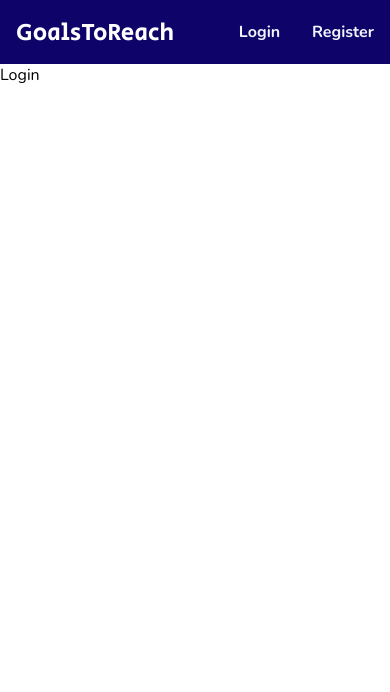
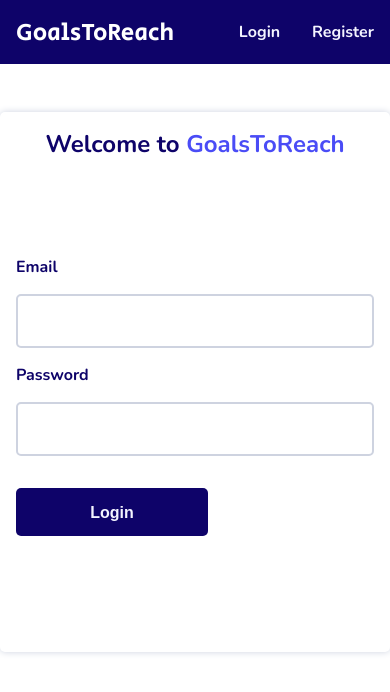
Before and after one commit to brindashree/GoalsToReach, a React (Create React App) app in the folder frontend/: page /login in a window 390 px wide. Shown: the top 692 px of the page. Built offline with nearby package versions, Linux system fonts and the light colour scheme; some icons are missing.

Commit message:
feat(login-register): responsive ui

```diff
--- a/frontend/package.json
+++ b/frontend/package.json
@@ -7,7 +7,7 @@
     "@testing-library/jest-dom": "^4.2.4",
     "@testing-library/react": "^9.5.0",
     "@testing-library/user-event": "^7.2.1",
-    "antd": "^4.19.2",
+    "antd": "^4.10.2",
     "feather-icons-react": "^0.5.0",
     "react": "^17.0.2",
     "react-dom": "^17.0.2",
--- a/frontend/src/pages/Login.js
+++ b/frontend/src/pages/Login.js
@@ -1,8 +1,125 @@
-import { Layout } from "antd";
 import styled from "styled-components";
+import { Form, Button } from "antd";
+import goalImage from "../assets/goal.jpg";
+import colors from "../themes/colors";
 
+const ImageContainer = styled.div`
+	width: 50%;
+	img {
+		width: 100%;
+		height: 100%;
+	}
+	@media only screen and (max-width: 600px) {
+		display: none;
+	}
+`;
+const MainContainer = styled.div`
+	display: flex;
+	width: 900px;
+	margin: 4rem auto;
+	box-shadow: 0 0 7px #ced3e0;
+	height: 540px;
+	border-radius: 5px;
+	@media only screen and (max-width: 600px) {
+		flex-direction: column;
+		width: 100%;
+		margin: 3rem 0;
+	}
+`;
+const FormContainer = styled.div`
+	width: 50%;
+	.ant-form {
+		padding: 2rem;
+		margin: 4rem 0;
+	}
+
+	.ant-form-item-explain-error {
+		color: ${colors.alertRed};
+	}
+	@media only screen and (max-width: 600px) {
+		width: 100%;
+		.ant-form {
+			padding: 1rem;
+		}
+	}
+`;
+const FormItem = styled(Form.Item)`
+	&& {
+		margin: 1rem 0;
+		.ant-form-item-label {
+			margin-bottom: 1rem;
+			font-weight: 700;
+			color: ${colors.logoDarkBlue};
+		}
+	}
+`;
+const StyledHeader = styled.p`
+	font-size: 1.5rem;
+	text-align: center;
+	font-weight: 700;
+	margin: 1rem;
+	color: ${colors.logoDarkBlue};
+	span {
+		color: ${colors.logoLightBlue};
+	}
+`;
+const StyledInput = styled.input`
+	padding-left: 1rem;
+	border: 2px solid #ced3e0;
+	border-radius: 5px;
+	outline: none;
+	height: 3rem;
+	font-size: 1.25rem;
+	transition: all 0.2s;
+	width: -webkit-fill-available;
+	&:focus {
+		border: 2px solid ${colors.darkBlue};
+	}
+`;
+const CustomButton = styled(Button)`
+	padding: 1rem;
+	margin-top: 1rem;
+	color: ${colors.white};
+	background-color: ${colors.logoDarkBlue};
+	border: none;
+	height: 3rem;
+	min-width: 12rem;
+	font-size: 1rem;
+	font-weight: 700;
+	border-radius: 5px;
+	align-self: center;
+	cursor: pointer;
+`;
 function Login() {
-	return <div>Login</div>;
+	return (
+		<MainContainer>
+			<FormContainer>
+				<StyledHeader>
+					Welcome to <span>GoalsToReach</span>
+				</StyledHeader>
+				<Form layout="vertical">
+					<FormItem
+						label="Email"
+						name="email"
+						rules={[{ required: true, message: "Please input your username!" }]}
+					>
+						<StyledInput />
+					</FormItem>
+					<FormItem
+						label="Password"
+						name="password"
+						rules={[{ required: true, message: "Please input your password!" }]}
+					>
+						<StyledInput />
+					</FormItem>
+					<CustomButton size="large">Login</CustomButton>
+				</Form>
+			</FormContainer>
+			<ImageContainer>
+				<img src={goalImage} alt="" />
+			</ImageContainer>
+		</MainContainer>
+	);
 }
 
 export default Login;
--- a/frontend/src/pages/Register.js
+++ b/frontend/src/pages/Register.js
@@ -1,5 +1,5 @@
 import styled from "styled-components";
-import { Form, Input, Button } from "antd";
+import { Form, Button } from "antd";
 import goalImage from "../assets/goal.jpg";
 import colors from "../themes/colors";
 
@@ -9,19 +9,36 @@ const ImageContainer = styled.div`
 		width: 100%;
 		height: 100%;
 	}
+	@media only screen and (max-width: 600px) {
+		display: none;
+	}
 `;
 const MainContainer = styled.div`
 	display: flex;
 	width: 900px;
-	margin: 3rem auto;
+	margin: 4rem auto;
 	box-shadow: 0 0 7px #ced3e0;
 	border-radius: 5px;
+	@media only screen and (max-width: 600px) {
+		flex-direction: column;
+		width: 100%;
+		margin: 3rem 0;
+	}
 `;
 const FormContainer = styled.div`
 	width: 50%;
-
 	.ant-form {
 		padding: 2rem;
+	}
+
+	.ant-form-item-explain-error {
+		color: ${colors.alertRed};
+	}
+	@media only screen and (max-width: 600px) {
+		width: 100%;
+		.ant-form {
+			padding: 1rem;
+		}
 	}
 `;
 const FormItem = styled(Form.Item)`
@@ -30,6 +47,7 @@ const FormItem = styled(Form.Item)`
 		.ant-form-item-label {
 			margin-bottom: 1rem;
 			font-weight: 700;
+			color: ${colors.logoDarkBlue};
 		}
 	}
 `;
@@ -37,23 +55,23 @@ const StyledHeader = styled.p`
 	font-size: 1.5rem;
 	text-align: center;
 	font-weight: 700;
-	margin-bottom: 1rem;
+	margin: 1rem;
 	color: ${colors.logoDarkBlue};
 	span {
 		color: ${colors.logoLightBlue};
 	}
 `;
-const StyledInput = styled(Input)`
-	&& {
-		width: 21rem;
-		padding: 1rem;
+const StyledInput = styled.input`
+	padding-left: 1rem;
 	border: 2px solid #ced3e0;
 	border-radius: 5px;
 	outline: none;
+	height: 3rem;
+	font-size: 1.25rem;
 	transition: all 0.2s;
+	width: -webkit-fill-available;
 	&:focus {
 		border: 2px solid ${colors.darkBlue};
-		}
 	}
 `;
 const CustomButton = styled(Button)`
@@ -62,10 +80,12 @@ const CustomButton = styled(Button)`
 	color: ${colors.white};
 	background-color: ${colors.logoDarkBlue};
 	border: none;
-	width: 23rem;
+	height: 3rem;
+	min-width: 12rem;
 	font-size: 1rem;
 	font-weight: 700;
 	border-radius: 5px;
+	align-self: center;
 	cursor: pointer;
 `;
 const Register = () => {
@@ -97,7 +117,7 @@ const Register = () => {
 					>
 						<StyledInput />
 					</FormItem>
-					<CustomButton>Register</CustomButton>
+					<CustomButton size="large">Register</CustomButton>
 				</Form>
 			</FormContainer>
 			<ImageContainer>
--- a/frontend/src/themes/colors.js
+++ b/frontend/src/themes/colors.js
@@ -5,5 +5,6 @@ const colors = {
 	white: "#F3F4FF",
 	logoDarkBlue: "#0E0369",
 	logoLightBlue: "#4a4cf6",
+	alertRed: "#f87171",
 };
 export default colors;
```
Lines whose indentation alone changed are shown as unchanged.
